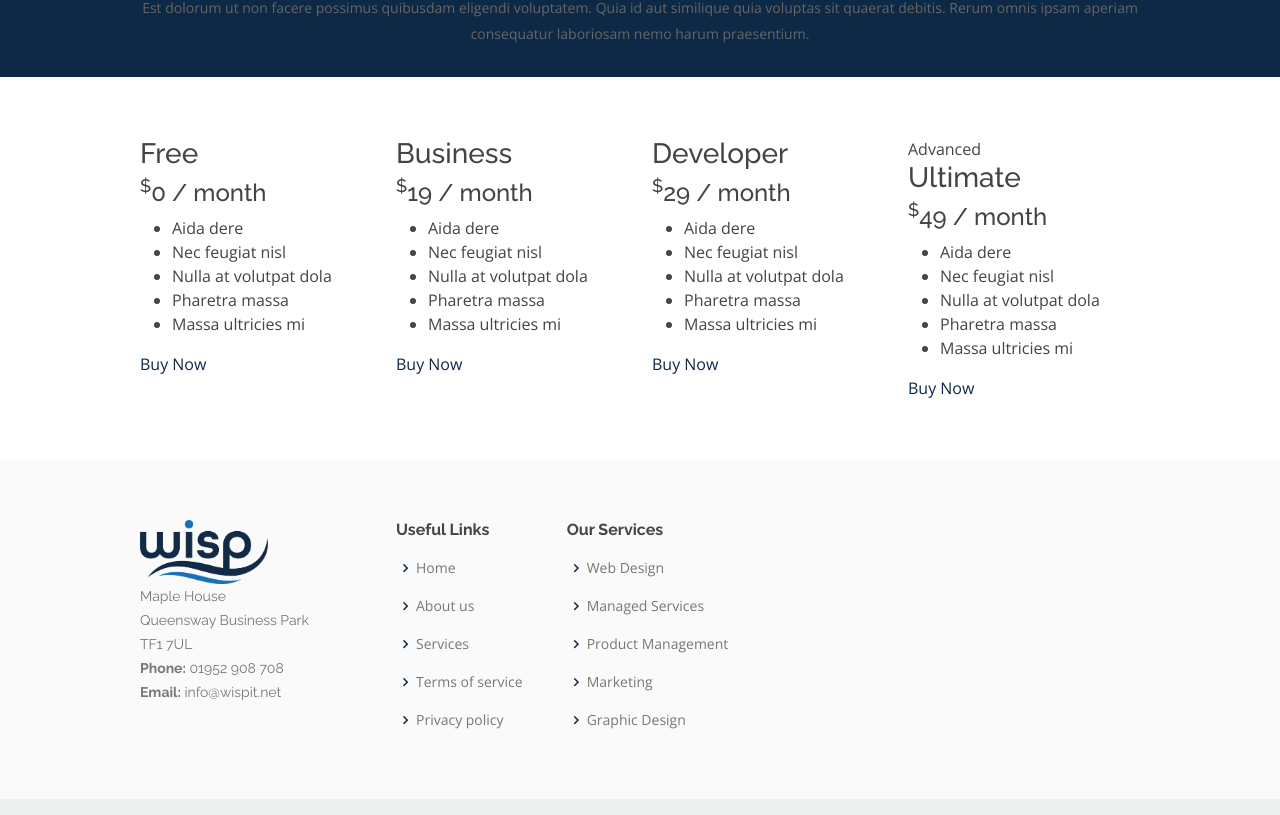
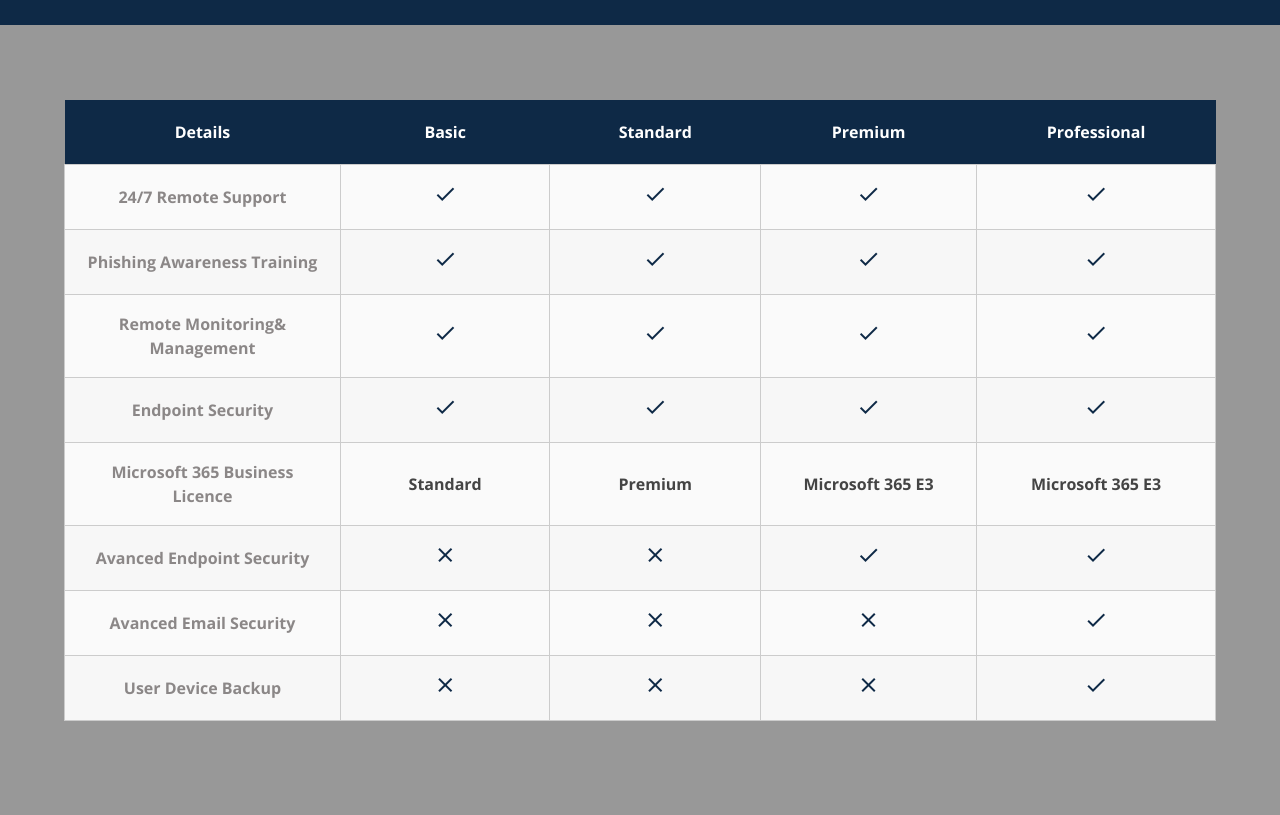
Before and after one commit to harrisonmorgana/wisp, a plain HTML site: page managed.html in a window 1280 px wide. Shown: the part 154-969 px from the top of the page. Drawn offline with nearby package versions, Linux system fonts and the light colour scheme.

Commit message:
added plans section to the managed services page

```diff
--- a/assets/css/style.css
+++ b/assets/css/style.css
@@ -124,7 +124,7 @@ h1, h2, h3, h4, h5, h6 {
   color: #0e2946;
 }
 #header .logo img {
-  max-height: 60px;
+  max-height: 50px;
 }
 
 /**
@@ -781,6 +781,120 @@ p {
   }
 
 /*--------------------------------------------------------------
+# Managed Services
+--------------------------------------------------------------*/
+:root {
+  --mainColor: #0e2946;
+}
+* {
+  margin: 0;
+  padding: 0;
+  box-sizing: border-box;
+  font-family: "Open Sans", sans-serif;
+}
+body {
+  background-color: #989898;
+}
+table {
+  width: 90%;
+  margin: 15px auto;
+  border-collapse: collapse;
+}
+table tr td {
+  width: 100px;
+  padding: 17px 15px;
+  text-align: center;
+  font-weight: bold;
+  border: 1px solid #ccc;
+}
+table tr td:first-child {
+  color: #8b8787;
+}
+table tr th {
+  padding: 20px 10px;
+  color: #fff;
+  background-color: var(--mainColor);
+  text-align: center;
+}
+table tr {
+  background-color: #fafafa;
+}
+table tr:nth-child(odd) {
+  background-color: #f7f7f7;
+}
+table tr td span.price {
+  color: var(--mainColor);
+  font-size: 40px;
+  font-weight: bold;
+  position: relative;
+}
+table tr td span.price::before,
+table tr td span.price::after {
+  position: absolute;
+  top: 0;
+  color: #000;
+  font-size: 16px;
+}
+table tr td span.price::before {
+  content: "$";
+  left: -12px;
+}
+table tr td span.price::after {
+  content: ".99";
+  right: -25px;
+}
+@media (max-width: 767px) {
+  table tr td span.price {
+    font-size: 32px;
+  }
+  table tr td span.price::before {
+    left: -10px;
+  }
+}
+table tr td .fa-times {
+  color: #b00020;
+}
+table tr td .fa-check {
+  color: #009688;
+}
+table tr td a {
+  display: inline-block;
+  position: relative;
+  width: 75px;
+  height: 35px;
+  padding: 10px 15px;
+  text-decoration: none;
+  box-shadow: 2px 2px 0 #ccc;
+  background: linear-gradient(to left, #333 50%, var(--mainColor) 50%) right;
+  background-size: 200%;
+  color: #fff;
+  transition: 0.15s ease-out;
+  -webkit-transition: 0.15s ease-out;
+  -moz-transition: 0.15s ease-out;
+  -ms-transition: 0.15s ease-out;
+  -o-transition: 0.15s ease-out;
+}
+table tr td a:hover {
+  background-position: left;
+}
+.material-icons {
+
+color: #0e2946;
+font-weight: 600px;
+}
+
+.enquire {
+  text-align: center;
+  background: #3b73b9;
+  color: #fff;
+  border-radius: 50px;
+  padding: 8px 25px;
+  white-space: nowrap;
+  transition: 0.3s;
+  font-size: 14px;
+  display: inline-block;
+}
+/*--------------------------------------------------------------
 # Contact
 --------------------------------------------------------------*/
 .contact {
--- a/managed.html
+++ b/managed.html
@@ -24,16 +24,11 @@
   <link href="assets/vendor/boxicons/css/boxicons.min.css" rel="stylesheet">
   <link href="assets/vendor/remixicon/remixicon.css" rel="stylesheet">
   <link href="assets/vendor/swiper/swiper-bundle.min.css" rel="stylesheet">
+  <link href="https://fonts.googleapis.com/icon?family=Material+Icons" rel="stylesheet">
 
   <!-- Template Main CSS File -->
   <link href="assets/css/style.css" rel="stylesheet">
 
-  <!-- =======================================================
-  * Template Name: Mentor - v4.7.0
-  * Template URL: https://bootstrapmade.com/mentor-free-education-bootstrap-theme/
-  * Author: BootstrapMade.com
-  * License: https://bootstrapmade.com/license/
-  ======================================================== -->
 </head>
 
 <body>
@@ -77,7 +72,7 @@
         <i class="bi bi-list mobile-nav-toggle"></i>
       </nav><!-- .navbar -->
 
-      <a href="courses.html" class="get-started-btn">Get Started</a>
+      <a href="courses.html" class="get-started-btn">Contact Us </a>
 
     </div>
   </header><!-- End Header -->
@@ -86,135 +81,80 @@
     <!-- ======= Breadcrumbs ======= -->
     <div class="breadcrumbs" data-aos="fade-in">
       <div class="container">
-        <h2>Pricing</h2>
-        <p>Est dolorum ut non facere possimus quibusdam eligendi voluptatem. Quia id aut similique quia voluptas sit quaerat debitis. Rerum omnis ipsam aperiam consequatur laboriosam nemo harum praesentium. </p>
+        <h2>Managed Services </h2>
+
       </div>
     </div><!-- End Breadcrumbs -->
 
     <!-- ======= Pricing Section ======= -->
     <section id="pricing" class="pricing">
-      <div class="container" data-aos="fade-up">
+      <table>
+        <tr>
+          <th>Details</th>
+          <th>Basic</th>
+          <th>Standard</th>
+          <th>Premium</th>
+          <th>Professional</th>
+        </tr>
+        <tr>
+          <td>24/7 Remote Support</td>
+          <td><span class="material-icons">check</span></td>
+          <td><span class="material-icons">check</span></td>
+          <td><span class="material-icons">check</span></td>
+          <td><span class="material-icons">check</span></td>
+        </tr>
+        <tr>
+          <td>Phishing Awareness Training</td>
+          <td><span class="material-icons">check</span></td>
+          <td><span class="material-icons">check</span></td>
+          <td><span class="material-icons">check</span></td>
+          <td><span class="material-icons">check</span></td>
+        </tr>
+        <tr>
+          <td>Remote Monitoring& Management</td>
+          <td><span class="material-icons">check</span></td>
+          <td><span class="material-icons">check</span></td>
+          <td><span class="material-icons">check</span></td>
+          <td><span class="material-icons">check</span></td>
+        </tr>
+        <tr>
+          <td>Endpoint Security</td>
+          <td><span class="material-icons">check</span></td>
+          <td><span class="material-icons">check</span></td>
+          <td><span class="material-icons">check</span></td>
+          <td><span class="material-icons">check</span></td>
+        </tr>
+        <tr>
+          <td>Microsoft 365 Business Licence</td>
+          <td>Standard</td>
+          <td>Premium</td>
+          <td>Microsoft 365 E3</td>
+          <td>Microsoft 365 E3</td>
+        </tr>
+        <tr>
+          <td>Avanced Endpoint Security</td>
+          <td><span class="material-icons">close</span></td>
+          <td><span class="material-icons">close</span></td>
+          <td><span class="material-icons">check</span></td>
+          <td><span class="material-icons">check</span></td>
+        </tr>
+        <tr>
+          <td>Avanced Email Security</td>
+          <td><span class="material-icons">close</span></td>
+          <td><span class="material-icons">close</span></td>
+          <td><span class="material-icons">close</span></td>
+          <td><span class="material-icons">check</span></td>
+        </tr>
+        <tr>
+          <td>User Device Backup</td>
+          <td><span class="material-icons">close</span></td>
+          <td><span class="material-icons">close</span></td>
+          <td><span class="material-icons">close</span></td>
+          <td><span class="material-icons">check</span></td>
+        </tr>
+      </table>
 
-        <div class="row">
-
-          <div class="col-lg-3 col-md-6">
-            <div class="box">
-              <h3>Free</h3>
-              <h4><sup>$</sup>0<span> / month</span></h4>
-              <ul>
-                <li>Aida dere</li>
-                <li>Nec feugiat nisl</li>
-                <li>Nulla at volutpat dola</li>
-                <li class="na">Pharetra massa</li>
-                <li class="na">Massa ultricies mi</li>
-              </ul>
-              <div class="btn-wrap">
-                <a href="#" class="btn-buy">Buy Now</a>
-              </div>
-            </div>
-          </div>
-
-          <div class="col-lg-3 col-md-6 mt-4 mt-md-0">
-            <div class="box featured">
-              <h3>Business</h3>
-              <h4><sup>$</sup>19<span> / month</span></h4>
-              <ul>
-                <li>Aida dere</li>
-                <li>Nec feugiat nisl</li>
-                <li>Nulla at volutpat dola</li>
-                <li>Pharetra massa</li>
-                <li class="na">Massa ultricies mi</li>
-              </ul>
-              <div class="btn-wrap">
-                <a href="#" class="btn-buy">Buy Now</a>
-              </div>
-            </div>
-          </div>
-
-          <div class="col-lg-3 col-md-6 mt-4 mt-lg-0">
-            <div class="box">
-              <h3>Developer</h3>
-              <h4><sup>$</sup>29<span> / month</span></h4>
-              <ul>
-                <li>Aida dere</li>
-                <li>Nec feugiat nisl</li>
-                <li>Nulla at volutpat dola</li>
-                <li>Pharetra massa</li>
-                <li>Massa ultricies mi</li>
-              </ul>
-              <div class="btn-wrap">
-                <a href="#" class="btn-buy">Buy Now</a>
-              </div>
-            </div>
-          </div>
-
-          <div class="col-lg-3 col-md-6 mt-4 mt-lg-0">
-            <div class="box">
-              <span class="advanced">Advanced</span>
-              <h3>Ultimate</h3>
-              <h4><sup>$</sup>49<span> / month</span></h4>
-              <ul>
-                <li>Aida dere</li>
-                <li>Nec feugiat nisl</li>
-                <li>Nulla at volutpat dola</li>
-                <li>Pharetra massa</li>
-                <li>Massa ultricies mi</li>
-              </ul>
-              <div class="btn-wrap">
-                <a href="#" class="btn-buy">Buy Now</a>
-              </div>
-            </div>
-          </div>
-
-        </div>
-
-      </div>
-    </section><!-- End Pricing Section -->
-
-  </main><!-- End #main -->
-
-  <!-- ======= Footer ======= -->
-  <footer id="footer">
-    <div class="footer-top">
-      <div class="container">
-        <div class="row">
-
-          <div class="col-lg-3 col-md-6 footer-contact">
-            <img src="assets/img/Main/blue.png">
-            <p>Maple House<br>
-                Queensway Business Park<br>
-                TF1 7UL<br>
-              <strong>Phone:</strong> 01952 908 708<br>
-              <strong>Email:</strong> info@wispit.net<br>
-            </p>
-          </div>
-
-          <div class="col-lg-2 col-md-6 footer-links">
-            <h4>Useful Links</h4>
-            <ul>
-              <li><i class="bx bx-chevron-right"></i> <a href="#index.html">Home</a></li>
-              <li><i class="bx bx-chevron-right"></i> <a href="index.html#about">About us</a></li>
-              <li><i class="bx bx-chevron-right"></i> <a href="index.html#Services">Services</a></li>
-              <li><i class="bx bx-chevron-right"></i> <a href="terms.html">Terms of service</a></li>
-              <li><i class="bx bx-chevron-right"></i> <a href="privacy.html">Privacy policy</a></li>
-            </ul>
-          </div>
-
-          <div class="col-lg-3 col-md-6 footer-links">
-            <h4>Our Services</h4>
-            <ul>
-              <li><i class="bx bx-chevron-right"></i> <a href="#">Web Design</a></li>
-              <li><i class="bx bx-chevron-right"></i> <a href="#">Managed Services</a></li>
-              <li><i class="bx bx-chevron-right"></i> <a href="#">Product Management</a></li>
-              <li><i class="bx bx-chevron-right"></i> <a href="#">Marketing</a></li>
-              <li><i class="bx bx-chevron-right"></i> <a href="#">Graphic Design</a></li>
-            </ul>
-          </div>
-
-        </div>
-      </div>
-    </div>
-
+      </section>
     <div class="container d-md-flex py-4">
 
       <div class="me-md-auto text-center text-md-start">
@@ -246,4 +186,24 @@
 
 </body>
 
+<script>
+  function check() {
+  var checkBox = document.getElementById("checbox");
+  var text1 = document.getElementsByClassName("text1");
+  var text2 = document.getElementsByClassName("text2");
+
+  for (var i = 0; i < text1.length; i++) {
+    if (checkBox.checked == true) {
+      text1[i].style.display = "block";
+      text2[i].style.display = "none";
+    } else if (checkBox.checked == false) {
+      text1[i].style.display = "none";
+      text2[i].style.display = "block";
+    }
+  }
+}
+check();
+
+</script>
+
 </html>
```
Also changed, not shown: changelog.txt (deleted), 1 other file.
